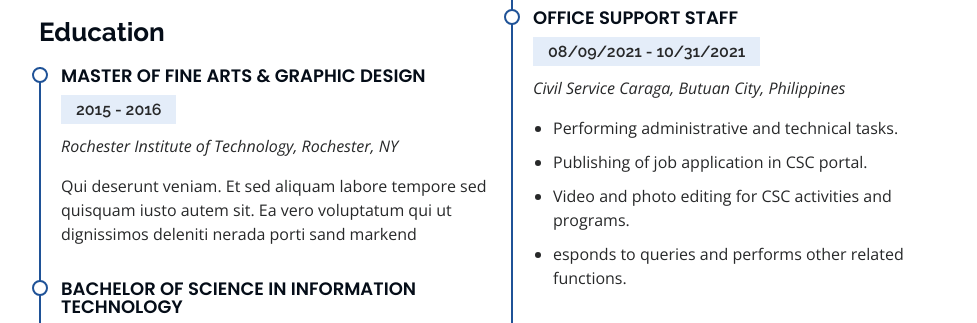
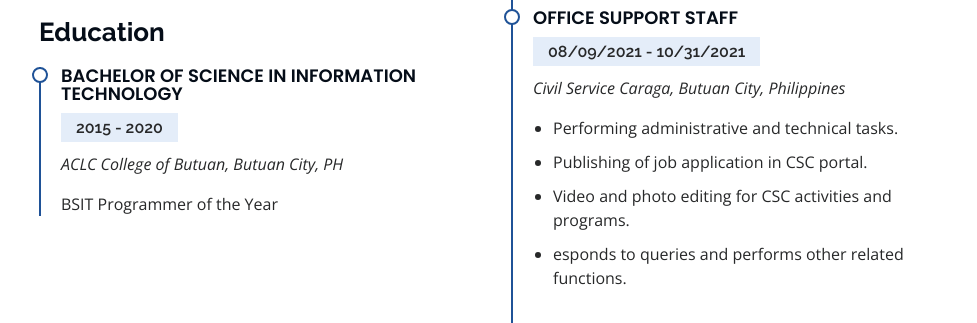
Before and after one commit to jeffosico/jeffosico-dev, a plain HTML site: page index.html in a window 1280 px wide. Shown: the part 3484-3807 px from the top of the page, without its empty margins (291-1268 px from the left). Drawn offline with nearby package versions, Linux system fonts and the light colour scheme.

Commit message:
Fixed resume details

```diff
--- a/index.html
+++ b/index.html
@@ -307,12 +307,6 @@
             </div>
 
             <h3 class="resume-title">Education</h3>
-            <div class="resume-item">
-              <h4>Master of Fine Arts &amp; Graphic Design</h4>
-              <h5>2015 - 2016</h5>
-              <p><em>Rochester Institute of Technology, Rochester, NY</em></p>
-              <p>Qui deserunt veniam. Et sed aliquam labore tempore sed quisquam iusto autem sit. Ea vero voluptatum qui ut dignissimos deleniti nerada porti sand markend</p>
-            </div>
             <div class="resume-item">
               <h4>BACHELOR OF SCIENCE IN INFORMATION TECHNOLOGY</h4>
               <h5>2015 - 2020</h5>
```
